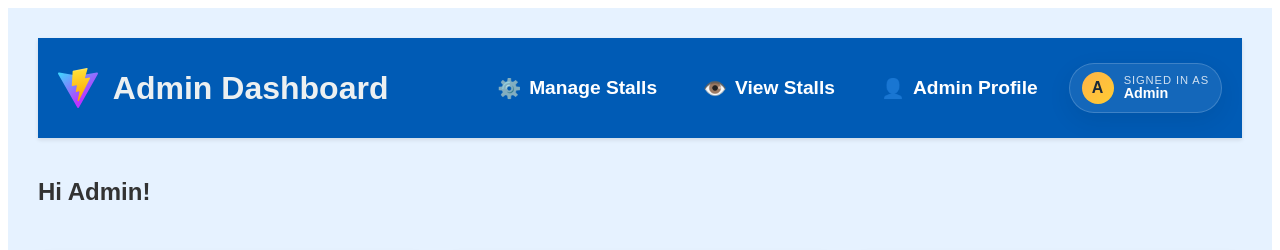
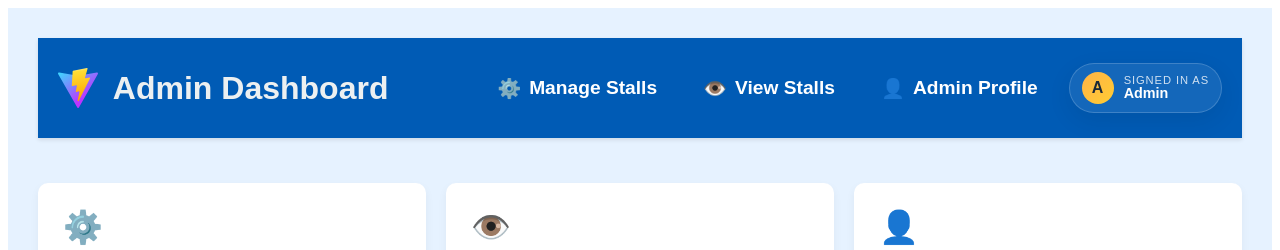
Before and after one commit to Lochithya/ReserveX, a React (Vite) app in the folder admin-portal/: page /dashboard in a window 1280 px wide. Shown: the top 250 px of the page. Built offline with nearby package versions, Linux system fonts and the light colour scheme; no server answers.

Commit message:
Update Dashboard.jsx

```diff
--- a/admin-portal/src/pages/Dashboard.jsx
+++ b/admin-portal/src/pages/Dashboard.jsx
@@ -54,7 +54,6 @@ export default function AdminDashboard() {
       <div className="dashboard-header">
         <div className="header-left">
           <p className="greeting">
-            <h2>Hi {user?.username || user?.sub || user?.email || "Admin"}!</h2>
           </p>
 
         </div>
```
